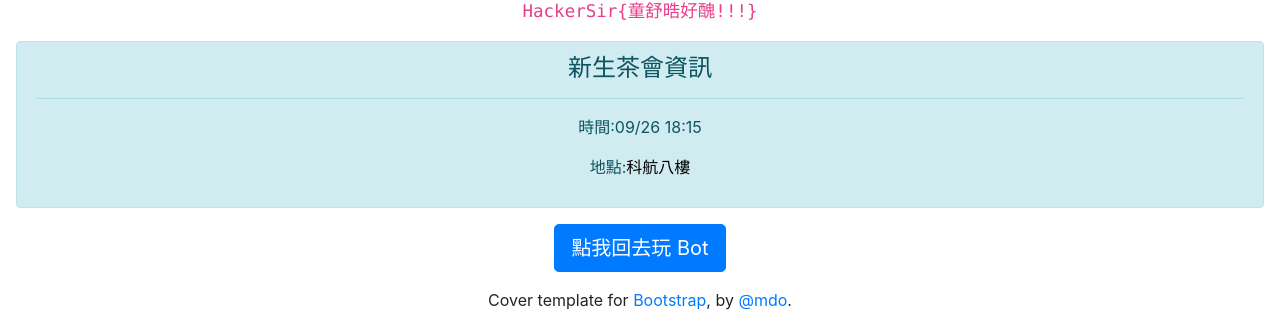
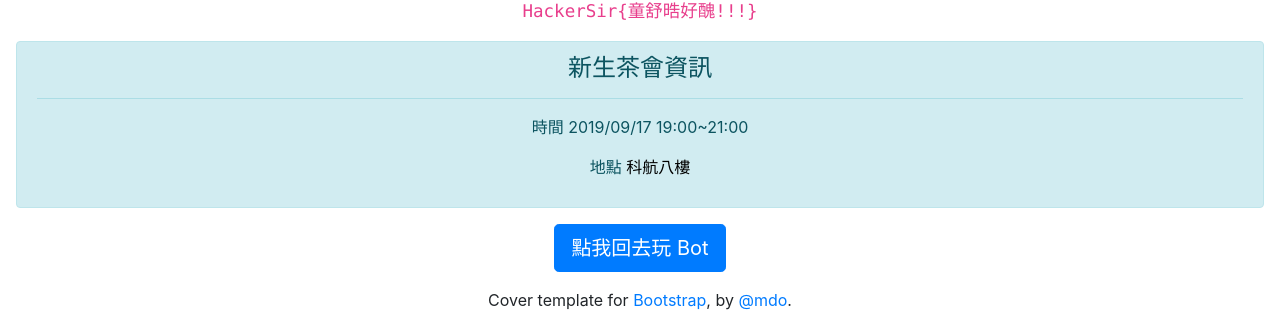
Before and after one commit to k139215130/hackersir_chatbot, a Flask app: page /flag in a window 1280 px wide. Shown: the part 159-473 px from the top of the page. Run offline with Flask 2, Linux system fonts and the light colour scheme; some libraries are stand-ins or nearby versions.

Commit message:
修改新生茶會時間

```diff
--- a/static/js/main.js
+++ b/static/js/main.js
@@ -72,7 +72,7 @@ var files = (function () {
         "flag": "很聰明喔，但這不是 flag",
         "privacy": window.location.href.toString() + 'privacy',
         "robots.txt": "User-agent: *\nAllow: /*/privacy*\nDisallow: /*/flag*",
-        "新生茶會": "時間:???\n地點:科航八樓\n\n科航八樓在哪?\n從資電館往南走\n在商學院右邊\n請從科航館左邊門進入電梯\n搭往8樓\n\n還是不知道嗎?\n查看新生茶會地點這個檔案",
+        "新生茶會": "日期:2019/09/17\n時間:19:00~21:00\n地點:科航八樓\n\n科航八樓在哪?\n從資電館往南走\n在商學院右邊\n請從科航館左邊門進入電梯\n搭往8樓\n\n還是不知道嗎?\n查看新生茶會地點這個檔案",
         "新生茶會地點": "https://goo.gl/maps/6uNUywmbjU32",
         "黑客社": "我不知道要放甚麼",
         "activity": "https://act.hackersir.org/",
--- a/templates/flag.html
+++ b/templates/flag.html
@@ -53,8 +53,8 @@
                 <div class="alert alert-info " role="alert">
                     <h4 class="alert-heading">新生茶會資訊</h4>
                     <hr>
-                    <p>時間:09/26 18:15</p>
-                    <p>地點:<a href="https://i.imgur.com/D8kttzl.jpg" target="_blank" style="color:black;">科航八樓</a></p>
+                    <p>時間 2019/09/17 19:00~21:00</p>
+                    <p>地點 <a href="https://i.imgur.com/D8kttzl.jpg" target="_blank" style="color:black;">科航八樓</a></p>
                 </div>
 
                 <p class="lead">
```
